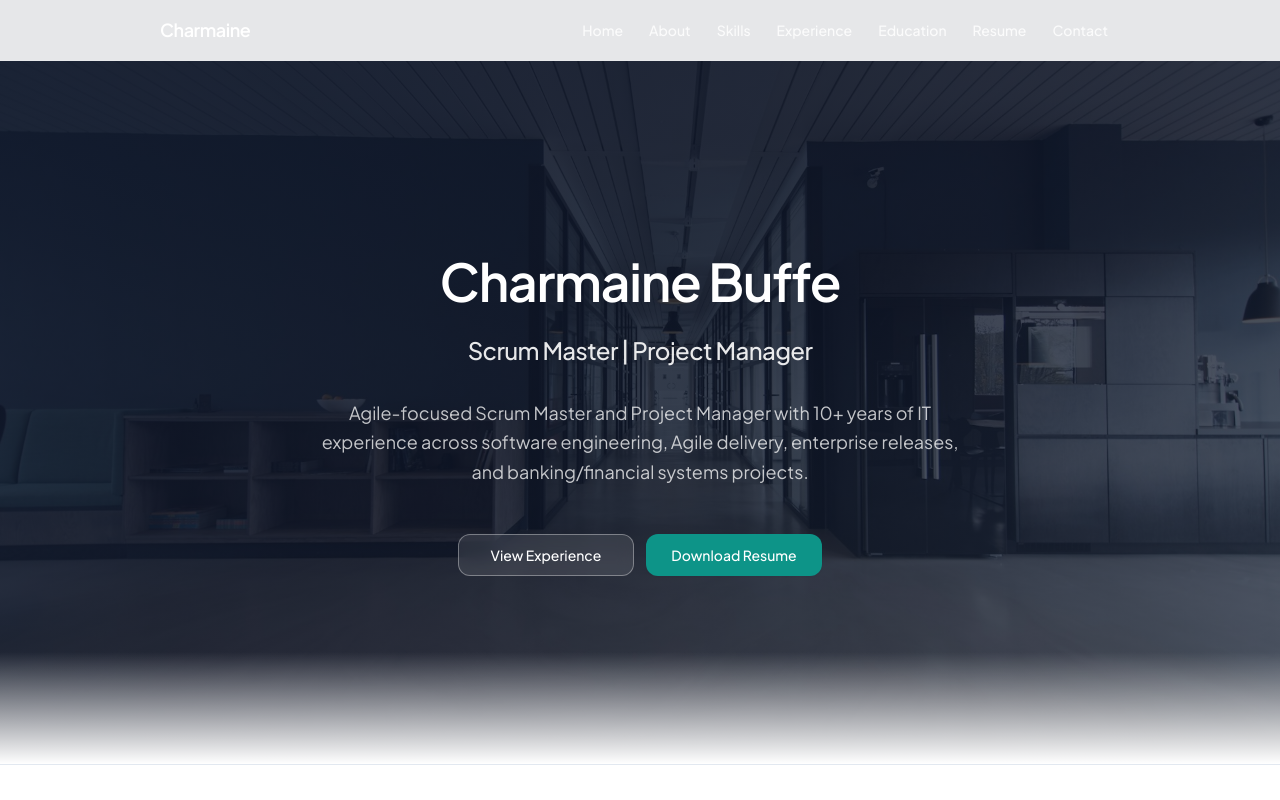
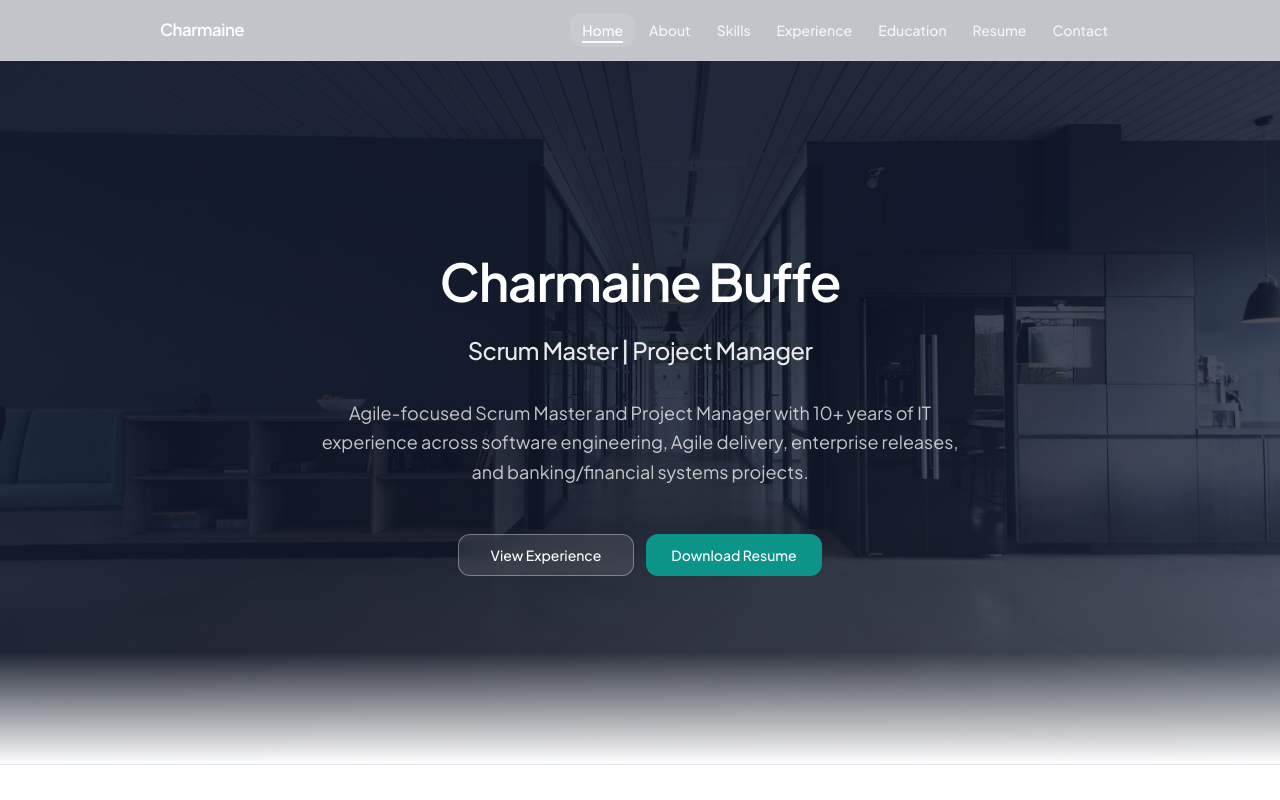
Before and after one commit to charlefire-cpu/personal-website, a React (Vite) app: page / in a window 1280 px wide. Shown: the top 800 px of the page. Built offline with nearby package versions, Linux system fonts and the light colour scheme.

Commit message:
improve navbar and page polish

```diff
--- a/src/components/Navbar.tsx
+++ b/src/components/Navbar.tsx
@@ -1,9 +1,12 @@
 import { useEffect, useState } from 'react'
 import { profile } from '../data/profile'
+
+const SCROLL_THRESHOLD = 48
 
 export default function Navbar() {
   const [isOpen, setIsOpen] = useState(false)
   const [isScrolled, setIsScrolled] = useState(false)
+  const [activeHref, setActiveHref] = useState('#home')
 
   const closeMenu = () => setIsOpen(false)
 
@@ -15,60 +18,90 @@ export default function Navbar() {
   }, [isOpen])
 
   useEffect(() => {
-    const onScroll = () => setIsScrolled(window.scrollY > 16)
+    const onScroll = () => setIsScrolled(window.scrollY > SCROLL_THRESHOLD)
     onScroll()
     window.addEventListener('scroll', onScroll, { passive: true })
     return () => window.removeEventListener('scroll', onScroll)
   }, [])
 
-  const headerClass = isScrolled
-    ? 'border-b border-border/80 bg-white/95 shadow-[var(--shadow-xs)] backdrop-blur-md'
-    : 'border-b border-white/10 bg-primary-dark/10 backdrop-blur-sm'
+  useEffect(() => {
+    if (!isOpen) return
 
-  const brandClass = isScrolled
-    ? 'text-primary hover:text-accent'
-    : 'text-white hover:text-white/80'
+    const onKeyDown = (event: KeyboardEvent) => {
+      if (event.key === 'Escape') closeMenu()
+    }
 
-  const navLinkClass = isScrolled
-    ? 'text-muted hover:bg-surface hover:text-primary'
-    : 'text-white/85 hover:bg-white/10 hover:text-white'
+    window.addEventListener('keydown', onKeyDown)
+    return () => window.removeEventListener('keydown', onKeyDown)
+  }, [isOpen])
 
-  const menuButtonClass = isScrolled
-    ? 'text-primary hover:bg-surface'
-    : 'text-white hover:bg-white/10'
+  useEffect(() => {
+    const sectionIds = profile.navigation
+      .map((item) => item.href.replace('#', ''))
+      .filter(Boolean)
+
+    const sections = sectionIds
+      .map((id) => document.getElementById(id))
+      .filter((section): section is HTMLElement => section !== null)
+
+    if (sections.length === 0) return
+
+    const observer = new IntersectionObserver(
+      (entries) => {
+        const visible = entries
+          .filter((entry) => entry.isIntersecting)
+          .sort((a, b) => b.intersectionRatio - a.intersectionRatio)
+
+        if (visible[0]?.target.id) {
+          setActiveHref(`#${visible[0].target.id}`)
+        }
+      },
+      { rootMargin: '-42% 0px -42% 0px', threshold: [0, 0.15, 0.35] },
+    )
+
+    sections.forEach((section) => observer.observe(section))
+    return () => observer.disconnect()
+  }, [])
+
+  const navbarState = isScrolled ? 'navbar--scrolled' : 'navbar--hero'
 
   return (
-    <header
-      className={`sticky top-0 z-50 transition-[background-color,box-shadow,border-color] duration-300 ease-out motion-reduce:transition-none ${headerClass}`}
-    >
+    <header className={`navbar ${navbarState}`}>
       <nav
-        className="page-container flex items-center justify-between gap-4 py-4"
+        className="page-container flex h-14 items-center justify-between gap-4 sm:h-[3.75rem]"
         aria-label="Main navigation"
       >
         <a
           href="#home"
-          className={`shrink-0 text-base font-semibold tracking-tight link-hover sm:text-lg ${brandClass}`}
+          className={`navbar-brand ${isScrolled ? 'navbar-brand--scrolled' : 'navbar-brand--hero'}`}
           onClick={closeMenu}
         >
           {profile.navBrand}
         </a>
 
         <ul className="hidden items-center gap-0.5 lg:flex">
-          {profile.navigation.map((item) => (
+          {profile.navigation.map((item) => {
+            const isActive = activeHref === item.href
+
+            return (
               <li key={item.href}>
                 <a
                   href={item.href}
-                className={`nav-link px-3 py-2 text-sm font-medium ${navLinkClass}`}
+                  className={`nav-link-item ${isScrolled ? 'nav-link-item--scrolled' : 'nav-link-item--hero'} ${
+                    isActive ? 'nav-link-item--active' : ''
+                  }`}
+                  aria-current={isActive ? 'page' : undefined}
                 >
                   {item.label}
                 </a>
               </li>
-          ))}
+            )
+          })}
         </ul>
 
         <button
           type="button"
-          className={`nav-link inline-flex shrink-0 items-center justify-center rounded-xl p-2.5 lg:hidden ${menuButtonClass}`}
+          className={`nav-menu-button ${isScrolled ? 'nav-menu-button--scrolled' : 'nav-menu-button--hero'}`}
           aria-expanded={isOpen}
           aria-controls="mobile-menu"
           aria-label={isOpen ? 'Close menu' : 'Open menu'}
@@ -76,37 +109,47 @@ export default function Navbar() {
         >
           <span className="sr-only">{isOpen ? 'Close menu' : 'Open menu'}</span>
           {isOpen ? (
-            <svg className="h-6 w-6" fill="none" viewBox="0 0 24 24" stroke="currentColor" aria-hidden="true">
+            <svg className="h-5 w-5" fill="none" viewBox="0 0 24 24" stroke="currentColor" aria-hidden="true">
               <path strokeLinecap="round" strokeLinejoin="round" strokeWidth={2} d="M6 18L18 6M6 6l12 12" />
             </svg>
           ) : (
-            <svg className="h-6 w-6" fill="none" viewBox="0 0 24 24" stroke="currentColor" aria-hidden="true">
+            <svg className="h-5 w-5" fill="none" viewBox="0 0 24 24" stroke="currentColor" aria-hidden="true">
               <path strokeLinecap="round" strokeLinejoin="round" strokeWidth={2} d="M4 6h16M4 12h16M4 18h16" />
             </svg>
           )}
         </button>
       </nav>
 
-      {isOpen && (
+      <div
+        className={`mobile-menu-backdrop ${isOpen ? 'mobile-menu-backdrop--open' : ''}`}
+        onClick={closeMenu}
+        aria-hidden={!isOpen}
+      />
+
       <div
         id="mobile-menu"
-          className="max-h-[calc(100dvh-4rem)] overflow-y-auto border-t border-border bg-white lg:hidden"
+        className={`mobile-menu-panel ${isOpen ? 'mobile-menu-panel--open' : ''}`}
+        aria-hidden={!isOpen}
       >
-          <ul className="page-container flex flex-col gap-1 py-4">
-            {profile.navigation.map((item) => (
+        <ul className="page-container flex flex-col gap-0.5 py-3">
+          {profile.navigation.map((item) => {
+            const isActive = activeHref === item.href
+
+            return (
               <li key={item.href}>
                 <a
                   href={item.href}
-                  className="nav-link block rounded-xl px-4 py-3 text-base font-medium text-muted hover:bg-surface hover:text-primary"
+                  className={`mobile-nav-link ${isActive ? 'mobile-nav-link--active' : ''}`}
+                  aria-current={isActive ? 'page' : undefined}
                   onClick={closeMenu}
                 >
                   {item.label}
                 </a>
               </li>
-            ))}
+            )
+          })}
         </ul>
       </div>
-      )}
     </header>
   )
 }
--- a/src/components/ui/Section.tsx
+++ b/src/components/ui/Section.tsx
@@ -28,6 +28,7 @@ const toneClasses: Record<SectionTone, string> = {
 }
 
 const texturedTones: SectionTone[] = ['tinted', 'experience', 'contact']
+const bridgedTones: SectionTone[] = ['tinted', 'gradient', 'experience', 'surface', 'contact']
 
 export default function Section({
   id,
@@ -40,6 +41,7 @@ export default function Section({
 }: SectionProps) {
   const headingId = id ? `${id}-heading` : undefined
   const showTexture = texturedTones.includes(tone)
+  const showBridge = bridgedTones.includes(tone)
 
   return (
     <section
@@ -47,6 +49,8 @@ export default function Section({
       className={`section-base ${toneClasses[tone]} ${className}`}
       aria-labelledby={headingId}
     >
+      {showBridge && <div className="section-bridge" aria-hidden="true" />}
+
       {showTexture && (
         <div className="section-texture" aria-hidden="true" />
       )}
--- a/src/index.css
+++ b/src/index.css
@@ -26,23 +26,19 @@
 
   --spacing-section-y: 5rem;
   --spacing-section-y-lg: 6rem;
+
+  --nav-height: 3.5rem;
 }
 
 html {
   scroll-behavior: smooth;
-  scroll-padding-top: 4.5rem;
+  scroll-padding-top: var(--nav-height);
   overflow-x: clip;
 }
 
 @media (min-width: 640px) {
   html {
-    scroll-padding-top: 5rem;
-  }
-}
-
-@media (min-width: 1024px) {
-  html {
-    scroll-padding-top: 5.5rem;
+    scroll-padding-top: 3.75rem;
   }
 }
 
@@ -117,7 +113,11 @@ body {
 
   /* ── Sections ── */
   .section-base {
-    @apply relative isolate scroll-mt-[4.5rem] py-20 sm:scroll-mt-20 sm:py-24 lg:scroll-mt-[5.5rem] lg:py-28;
+    @apply relative isolate scroll-mt-[var(--nav-height)] py-20 sm:scroll-mt-[3.75rem] sm:py-24 lg:py-28;
+  }
+
+  .section-bridge {
+    @apply pointer-events-none absolute inset-x-0 top-0 z-[2] h-px bg-gradient-to-r from-transparent via-border/80 to-transparent;
   }
 
   .section-texture {
@@ -224,7 +224,134 @@ body {
   }
 
   .nav-link {
-    @apply rounded-lg transition-[color,background-color] duration-200 ease-out motion-reduce:transition-none;
+    @apply rounded-lg transition-[color,background-color,box-shadow] duration-200 ease-out motion-reduce:transition-none;
+  }
+
+  /* ── Navbar ── */
+  .navbar {
+    @apply sticky top-0 z-50 motion-reduce:transition-none;
+    transition:
+      background-color 0.3s ease,
+      border-color 0.3s ease,
+      box-shadow 0.3s ease,
+      backdrop-filter 0.3s ease;
+  }
+
+  .navbar--hero {
+    @apply border-b border-white/10 bg-primary-dark/25 backdrop-blur-md;
+  }
+
+  .navbar--scrolled {
+    @apply border-b border-border/60 bg-white/92 shadow-[var(--shadow-sm)] backdrop-blur-lg;
+  }
+
+  .navbar-brand {
+    @apply shrink-0 text-base font-semibold tracking-tight transition-colors duration-200 ease-out sm:text-[1.05rem];
+  }
+
+  .navbar-brand--hero {
+    @apply text-white hover:text-white/85;
+  }
+
+  .navbar-brand--scrolled {
+    @apply text-primary hover:text-accent;
+  }
+
+  .nav-link-item {
+    @apply relative rounded-lg px-3 py-2 text-sm font-medium transition-[color,background-color] duration-200 ease-out;
+  }
+
+  .nav-link-item--hero {
+    @apply text-white/85 hover:bg-white/10 hover:text-white;
+  }
+
+  .nav-link-item--scrolled {
+    @apply text-muted hover:bg-surface hover:text-primary;
+  }
+
+  .nav-link-item--active.nav-link-item--hero {
+    @apply bg-white/10 text-white;
+  }
+
+  .nav-link-item--active.nav-link-item--scrolled {
+    @apply bg-accent-soft text-accent;
+  }
+
+  .nav-link-item--active::after {
+    @apply absolute right-3 bottom-1 left-3 h-0.5 rounded-full bg-accent content-[''];
+  }
+
+  .nav-link-item--active.nav-link-item--hero::after {
+    @apply bg-white/90;
+  }
+
+  .nav-menu-button {
+    @apply inline-flex shrink-0 items-center justify-center rounded-lg p-2 transition-colors duration-200 ease-out lg:hidden;
+  }
+
+  .nav-menu-button--hero {
+    @apply text-white hover:bg-white/10;
+  }
+
+  .nav-menu-button--scrolled {
+    @apply text-primary hover:bg-surface;
+  }
+
+  .mobile-menu-backdrop {
+    @apply fixed inset-0 z-40 bg-primary-dark/40 opacity-0 backdrop-blur-[2px] transition-opacity duration-300 ease-out motion-reduce:transition-none lg:hidden;
+    pointer-events: none;
+  }
+
+  .mobile-menu-backdrop--open {
+    @apply opacity-100;
+    pointer-events: auto;
+  }
+
+  .mobile-menu-panel {
+    @apply absolute top-full right-0 left-0 z-50 max-h-[calc(100dvh-var(--nav-height))] overflow-y-auto border-b border-border bg-white/98 shadow-[var(--shadow-lg)] backdrop-blur-lg transition-[opacity,transform] duration-300 ease-out motion-reduce:transition-none lg:hidden;
+    opacity: 0;
+    transform: translateY(-0.5rem);
+    pointer-events: none;
+  }
+
+  .mobile-menu-panel--open {
+    opacity: 1;
+    transform: translateY(0);
+    pointer-events: auto;
+  }
+
+  .mobile-nav-link {
+    @apply block rounded-lg px-4 py-3 text-base font-medium text-muted transition-colors duration-200 ease-out hover:bg-surface hover:text-primary;
+  }
+
+  .mobile-nav-link--active {
+    @apply bg-accent-soft text-accent;
+  }
+
+  /* ── Footer ── */
+  .site-footer {
+    @apply relative bg-primary-dark text-white;
+    background: linear-gradient(
+      180deg,
+      var(--color-primary) 0%,
+      var(--color-primary-dark) 100%
+    );
+  }
+
+  .site-footer-bridge {
+    @apply h-px w-full bg-gradient-to-r from-transparent via-accent/40 to-transparent;
+  }
+
+  .site-footer-inner {
+    @apply py-10 sm:py-12;
+  }
+
+  .site-footer-divider {
+    @apply my-8 h-px w-full bg-white/10 sm:my-9;
+  }
+
+  .site-footer-link {
+    @apply text-sm text-white/55 transition-colors duration-200 ease-out hover:text-white;
   }
 
   /* ── Timeline ── */
@@ -247,7 +374,7 @@ body {
 
   /* ── Hero ── */
   .hero-section {
-    @apply relative isolate flex min-h-[min(85vh,42rem)] scroll-mt-[4.5rem] items-center overflow-hidden border-b border-border sm:min-h-[min(88vh,44rem)] sm:scroll-mt-20 lg:scroll-mt-[5.5rem];
+    @apply relative isolate flex min-h-[min(85vh,42rem)] scroll-mt-[var(--nav-height)] items-center overflow-hidden border-b border-border sm:min-h-[min(88vh,44rem)] sm:scroll-mt-[3.75rem];
   }
 
   .hero-background {
```
Also changed, not shown: src/components/Footer.tsx (+34 -8 lines). Lines whose indentation alone changed are shown as unchanged.
